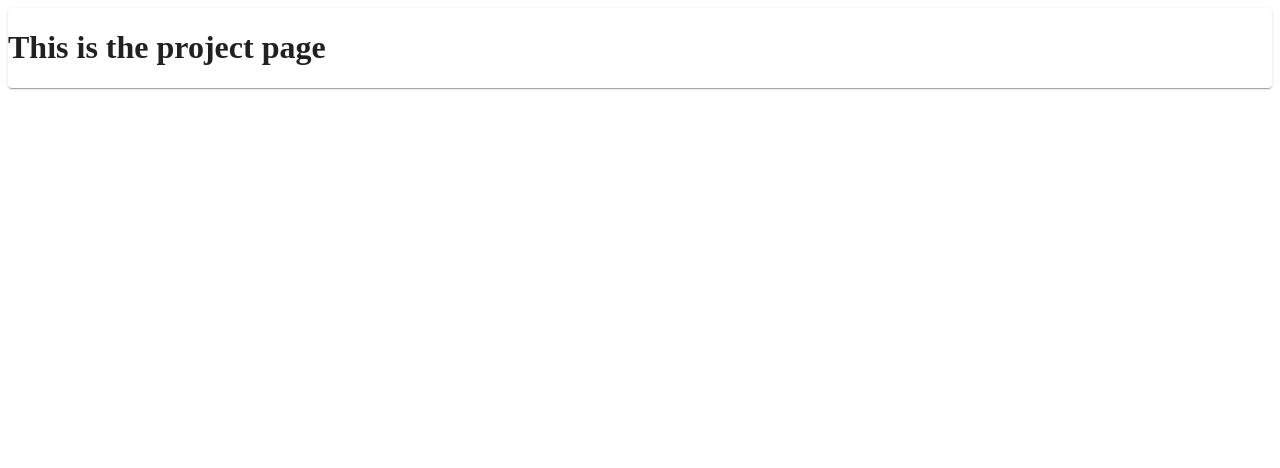
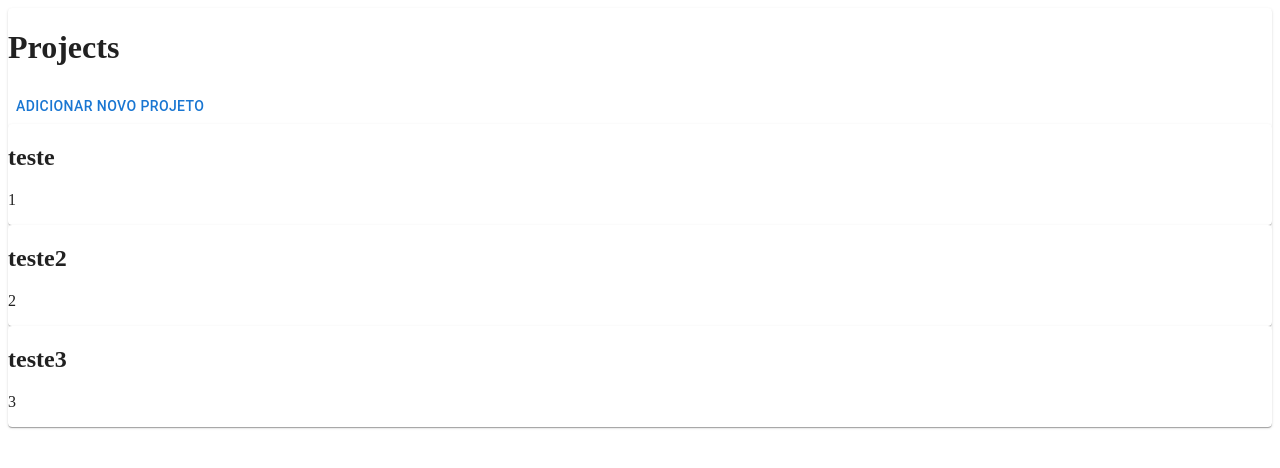
Before and after one commit to tgresende/study-planner-web, a React (Create React App) app: page / in a window 1280 px wide. Shown: the top 468 px of the page. Built offline with nearby package versions, Linux system fonts and the light colour scheme.

Commit message:
adding project view and project form

```diff
--- a/src/App.tsx
+++ b/src/App.tsx
@@ -1,15 +1,15 @@
 import React from "react";
 import { Routes, Route } from "react-router-dom";
 import NotFound from "./features/error/NotFound";
-import Project from "./features/project/Project";
+import ProjectView from "./features/projectView/views/ProjectView";
 
 function App() {
   return (
     <div className="App">
       <div className="App">
         <Routes>
-          <Route path="/" element={<Project />} />
-          <Route path="/project" element={<Project />} />
+          <Route path="/" element={<ProjectView />} />
+          <Route path="/project" element={<ProjectView />} />
           <Route path="*" element={<NotFound />} />
         </Routes>
       </div>
--- a/src/features/project/Project.tsx
+++ /dev/null
@@ -1,11 +0,0 @@
-import Card from "@mui/material/Card";
-
-function Project() {
-  return (
-    <Card>
-      <h1>This is the project page</h1>
-    </Card>
-  );
-}
-
-export default Project;
--- /dev/null
+++ b/src/features/projectEdition/forms/projectForm/ProjectForm.tsx
@@ -0,0 +1,36 @@
+import React, { FunctionComponent } from "react";
+import Card from "@mui/material/Card";
+import { Button, TextField } from "@mui/material";
+
+interface InputProjectInfo {
+  projectId?: number;
+  name?: string;
+}
+
+export const ProjectForm: FunctionComponent<InputProjectInfo> = ({
+  name = "",
+  projectId = 0,
+}) => {
+  const [projectName, setProjectName] = React.useState<string>(name);
+
+  const save = () => {
+    const body = { projectId: projectId, name: projectName };
+    alert(JSON.stringify(body));
+  };
+
+  return (
+    <Card>
+      <TextField
+        id="standard-basic"
+        label="Nome do Projeto"
+        variant="standard"
+        value={projectName}
+        onChange={(e) => setProjectName(e.target.value)}
+      />
+      <h2>{projectName}</h2>
+      <Button onClick={save}>Salvar</Button>
+    </Card>
+  );
+};
+
+export default ProjectForm;
--- /dev/null
+++ b/src/features/projectView/cards/projectCard/ProjectCard.tsx
@@ -0,0 +1,19 @@
+import React, { FunctionComponent } from "react";
+import Card from "@mui/material/Card";
+
+type CardProps = {
+  projectId: number;
+  name: string;
+};
+
+export const ProjectCard: FunctionComponent<CardProps> = ({
+  name,
+  projectId,
+}) => (
+  <Card>
+    <h2>{name}</h2>
+    <p>{projectId}</p>
+  </Card>
+);
+
+export default ProjectCard;
--- /dev/null
+++ b/src/features/projectView/views/ProjectView.tsx
@@ -0,0 +1,57 @@
+import { Button, CircularProgress } from "@mui/material";
+import Card from "@mui/material/Card";
+import React from "react";
+import { sleep } from "../../../shared/api/awaiter";
+import { SimpleDialog } from "../../../shared/components/dialogs/simpleDialog/SimpleDialog";
+import ProjectForm from "../../projectEdition/forms/projectForm/ProjectForm";
+import ProjectCard from "../cards/projectCard/ProjectCard";
+
+const projectArrayMock = [
+  { projectId: 1, name: "teste" },
+  { projectId: 2, name: "teste2" },
+  { projectId: 3, name: "teste3" },
+];
+
+interface IProject {
+  name: string;
+  projectId: number;
+}
+
+function ProjectView() {
+  const [projects, setProjects] = React.useState<IProject[] | []>([]);
+  const [isLoading, setIsLoading] = React.useState<boolean>(false);
+  const [isDialogOpen, setIsDialogOpen] = React.useState<boolean>(false);
+
+  React.useEffect(() => {
+    async function getProjects() {
+      setIsLoading(true);
+      await sleep(3000);
+      setProjects(projectArrayMock);
+      setIsLoading(false);
+    }
+    getProjects();
+  }, []);
+
+  return (
+    <Card>
+      <h1>Projects</h1>
+      <Button onClick={() => setIsDialogOpen(true)}>
+        Adicionar Novo Projeto
+      </Button>
+      {isLoading ? (
+        <CircularProgress />
+      ) : (
+        projects.map((project) => (
+          <ProjectCard projectId={project.projectId} name={project.name} />
+        ))
+      )}
+      <SimpleDialog
+        open={isDialogOpen}
+        onClose={() => setIsDialogOpen(false)}
+        childComponent={<ProjectForm />}
+      />
+    </Card>
+  );
+}
+
+export default ProjectView;
--- /dev/null
+++ b/src/shared/api/awaiter.ts
@@ -0,0 +1,3 @@
+export function sleep(ms: number) {
+  return new Promise((resolve) => setTimeout(resolve, ms));
+}
--- /dev/null
+++ b/src/shared/components/dialogs/simpleDialog/SimpleDialog.tsx
@@ -0,0 +1,23 @@
+import { Dialog, DialogTitle } from "@mui/material";
+import { FunctionComponent, ReactComponentElement } from "react";
+
+interface ISimpleDialogProps {
+  onClose?: Function;
+  open: boolean;
+  childComponent: React.ReactNode;
+}
+
+export const SimpleDialog: FunctionComponent<ISimpleDialogProps> = (props) => {
+  const { onClose = () => null, open, childComponent } = props;
+
+  const handleClose = () => {
+    onClose();
+  };
+
+  return (
+    <Dialog onClose={handleClose} open={open}>
+      <DialogTitle>Set backup account</DialogTitle>
+      {childComponent}
+    </Dialog>
+  );
+};
```
Also changed, not shown: src/features/projectEdition/functions/projectViewUtils.ts (added, +8 -0 lines).
